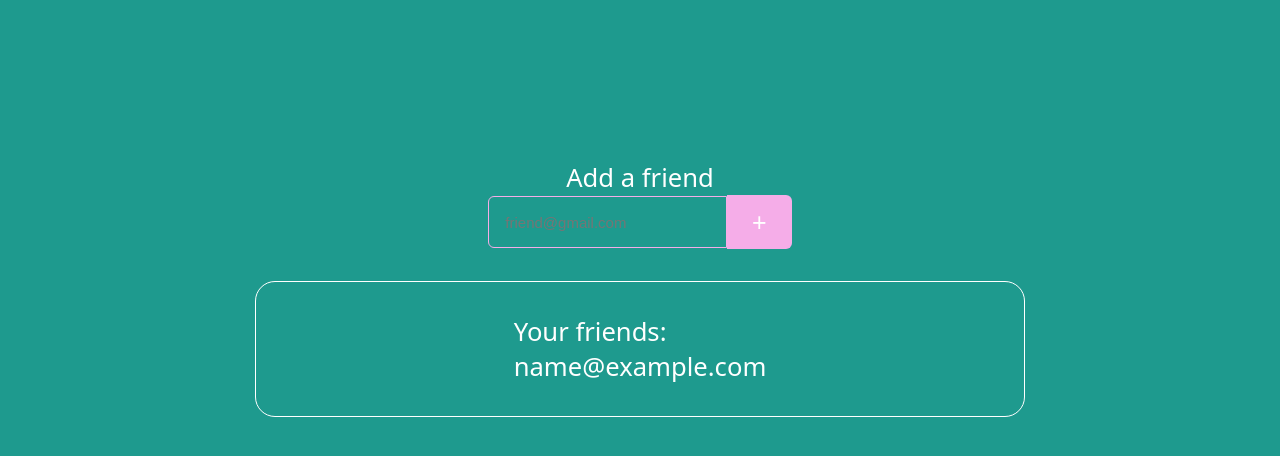
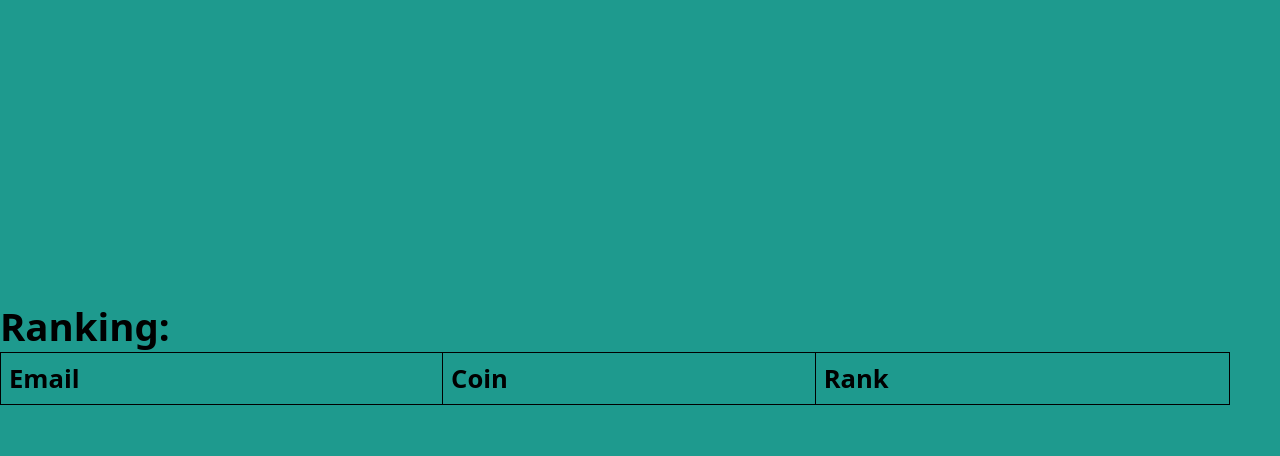
Before and after one commit to ThomasFzr/FreeBet, a PHP site: page /friend in a window 1280 px wide. Shown: the top 456 px of the page. Run offline with PHP 8.4, Linux system fonts and the light colour scheme; the visitor is signed in with stand-in values (Sample User, id 1); tables that the repository leaves empty or names only in its code hold one stand-in row (values such as "Sample post"); lists and menus that the app fills with data are empty; some web fonts are replaced.

Commit message:
ajout du classement

```diff
--- a/src/App/controllers/FriendListController.php
+++ b/src/App/controllers/FriendListController.php
@@ -19,7 +19,7 @@ class FriendListController
             $friends = $friend->getFriendsOfUser($userID);
             // Rendre la vue avec la liste d'amis
             echo $this->twig->render(
-                'friend/friendView.twig',
+                'classement/classement.twig',
                 [
                     'friends' => $friends
                 ]
--- a/src/App/models/Friend.php
+++ b/src/App/models/Friend.php
@@ -39,6 +39,7 @@ class Friend
     }
 
 
+
     public function addFriendByEmail($friendEmail)
     {
         // Vérifier si l'utilisateur avec cette adresse e-mail existe
--- /dev/null
+++ b/src/App/views/classement/classement.css
@@ -0,0 +1,34 @@
+body {
+    background-color: #1E9A8E;
+}
+
+
+.classement {
+    display: flex;
+    width: 100%;
+    align-items: center;
+    text-align: center;
+    justify-content: center;
+   margin-right: 50px;
+}
+
+.container-classement {
+    display: flex;
+    width: 100%;
+    align-items: center;
+    text-align: center;
+    justify-content: center;
+}
+.block{
+    height: 300px;
+}
+table {
+    width: 100%;
+    border-collapse: collapse;
+}
+
+th, td {
+    border: 1px solid black;
+    padding: 8px;
+    text-align: left;
+}
--- /dev/null
+++ b/src/App/views/classement/classement.twig
@@ -0,0 +1,33 @@
+{% extends "templates/template.twig" %}
+
+{% block head %}
+<link rel="stylesheet" href="App/views/classement/classement.css">
+{% endblock %}
+
+{% block content %}
+<div class="block"></div>
+<h2>Ranking:</h2>
+<div class="container-classement">
+    <div class="classement">
+        <table>
+            <thead>
+                <tr>
+                    <th>Email</th>
+                    <th>Coin</th>
+                    <th>Rank</th>
+                </tr>
+            </thead>
+            <tbody>
+                {% for player in players %}
+                <tr>
+                    <td>{{ player.mail }}</td>
+                    <td>{{ player.coin }}</td>
+                    <td>{{ loop.index }}</td>
+                </tr>
+                {% endfor %}
+            </tbody>
+        </table>
+
+    </div>
+</div>
+{% endblock %}
--- a/src/App/views/templates/headerView.twig
+++ b/src/App/views/templates/headerView.twig
@@ -26,6 +26,9 @@
 						🔧
 					</a>
 				{% endif %}
+				<a class="btnclassement" href="/classement">
+					Classement
+				</a>
 				<a href="/myAccount">
 					<img src="Public/assets/images/accountLogo.png" alt="logo-acount" id="logo-acount">
 				</a>
--- a/src/App/views/templates/template.css
+++ b/src/App/views/templates/template.css
@@ -379,3 +379,13 @@ footer {
     color: #F5ADE8;
 
 }
+.btnclassement{
+
+    text-decoration: none;
+    color: white;
+    margin: 0px 0px 0px 9px;
+
+}
+.btnclassement:hover{
+    color: #F5ADE8;
+}
--- a/src/index.php
+++ b/src/index.php
@@ -127,6 +127,10 @@ switch ($urlPath) {
         $controller = new FriendListController($twig);
         $controller->FriendList();
         break;
+    case '/classement':
+        $controller = new FriendListController($twig);
+        $controller->FriendList();
+        break;
 
     case '/processAddMatch':
         $controller = new AddMatchController();
```
Also changed, not shown: src/App/controllers/GetClassement.php (added, +26 -0 lines), src/App/models/Bet.php (+23 -0 lines).
